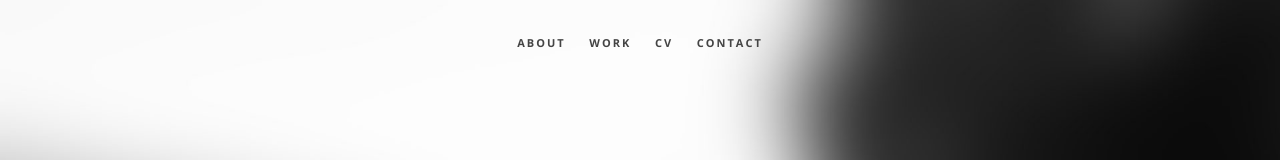
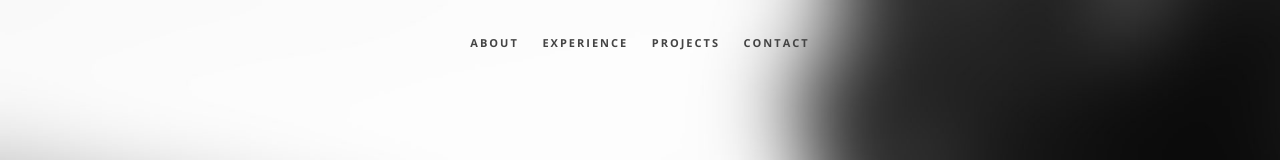
Before and after one commit to martinarossi19/martinarossi19.github.io, a plain HTML site: page index.html in a window 1280 px wide. Shown: the top 160 px of the page. Drawn offline with nearby package versions, Linux system fonts and the light colour scheme; files whose address does not match are found by name; a web font is replaced by a local one.

Commit message:
Update index.html

```diff
--- a/index.html
+++ b/index.html
@@ -40,8 +40,8 @@
         <nav>
             <ul>
                 <li><a href="#about">About</a></li>
-                <li><a href="#work">work</a></li>
-                <li><a href="#cv">cv</a></li>
+                <li><a href="#experience">experience</a></li>
+                <li><a href="#projects">projects</a></li>
                 <li><a href="#contact">contact</a></li>
             </ul>
         </nav>
```
